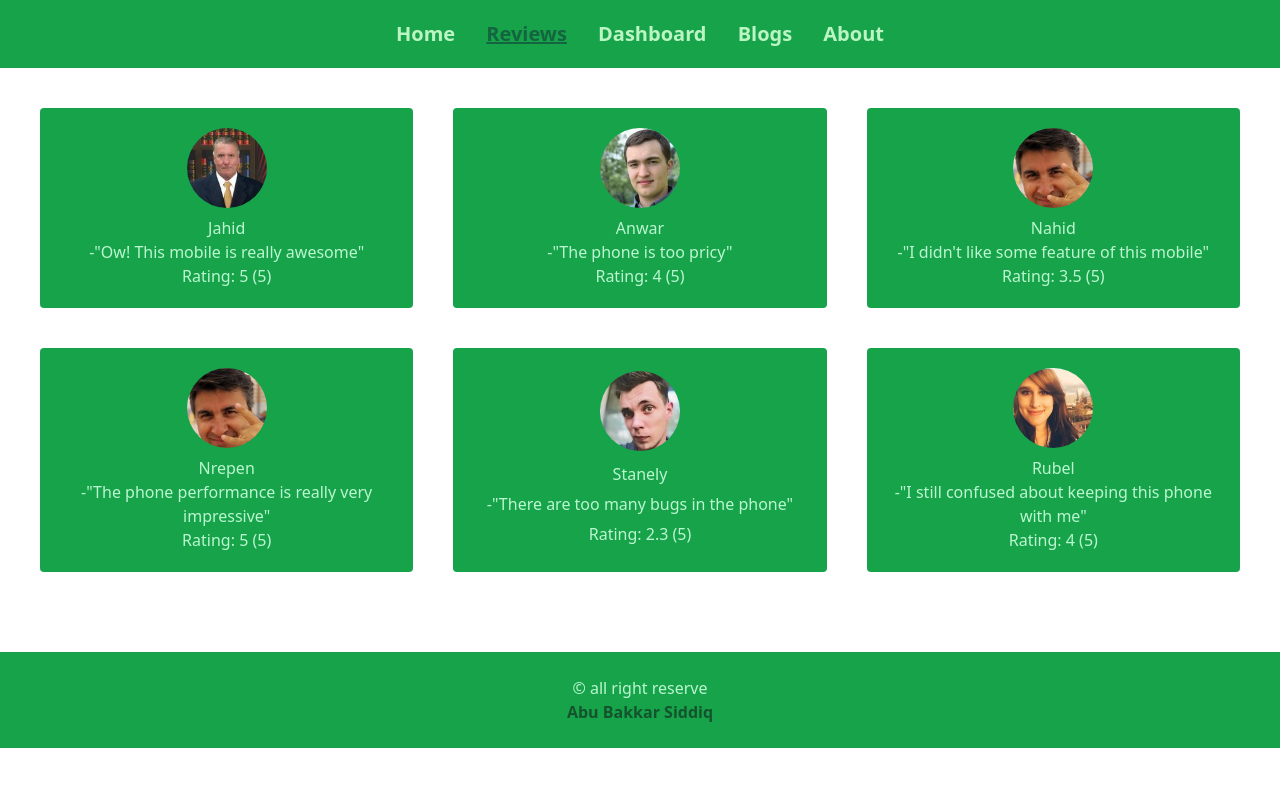
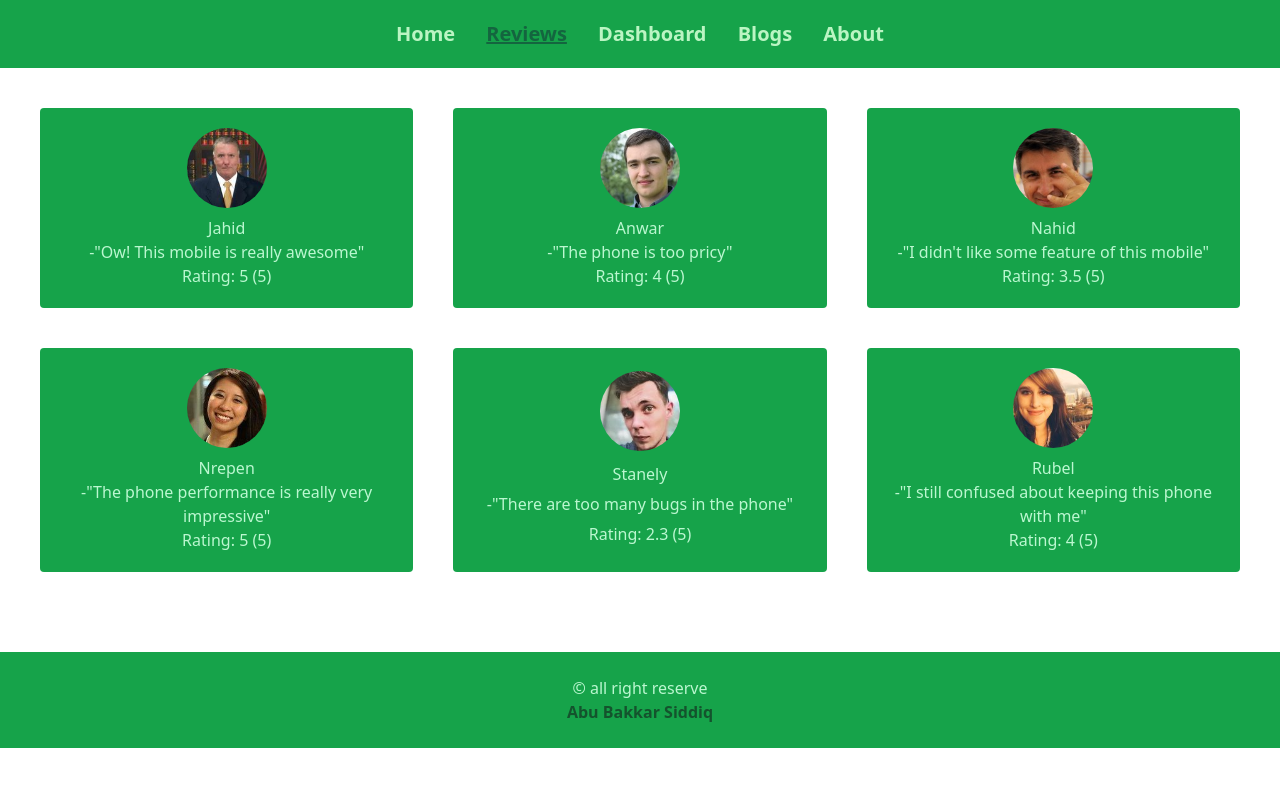
Before and after one commit to ab-siddiq/react-product-data-analysis, a React (Create React App) app: page /reviews in a window 1280 px wide. Shown: the top 786 px of the page. Built offline with nearby package versions, Linux system fonts and the light colour scheme.

Commit message:
fix bug of image path issue

```diff
--- a/public/reviews.json
+++ b/public/reviews.json
@@ -26,7 +26,7 @@
         "name": "Nrepen",
         "comment": "The phone performance is really very impressive",
         "rating": 5,
-        "image": "./images/23.jpg"
+        "image": "./images/85.jpg"
     },
     {
         "id": 5,
--- a/src/components/Home/Home.js
+++ b/src/components/Home/Home.js
@@ -1,6 +1,6 @@
 import { useNavigate } from 'react-router-dom';
 import useReviews from '../../hooks/useReviews';
-import HeroImage from '../../images/Tesla-Model-Pi.jpg'
+import HeroImage from '../Tesla-Model-Pi.jpg';
 import Review from '../Review/Review';
 const Home = () => {
     const [reviews, setReviews] = useReviews();
--- a/src/components/NotFound/NotFound.js
+++ b/src/components/NotFound/NotFound.js
@@ -1,5 +1,5 @@
 import React from 'react';
-import notFound from "../../images/undraw_page_not_found_re_e9o6.svg";
+import notFound from "../undraw_page_not_found_re_e9o6.svg";
 const NotFound = () => {
     return (
         <div className='flex items-center justify-center my-10'>
```
Also changed, not shown: src/components/Tesla-Model-Pi.jpg (added), src/components/undraw_page_not_found_re_e9o6.svg (added).
